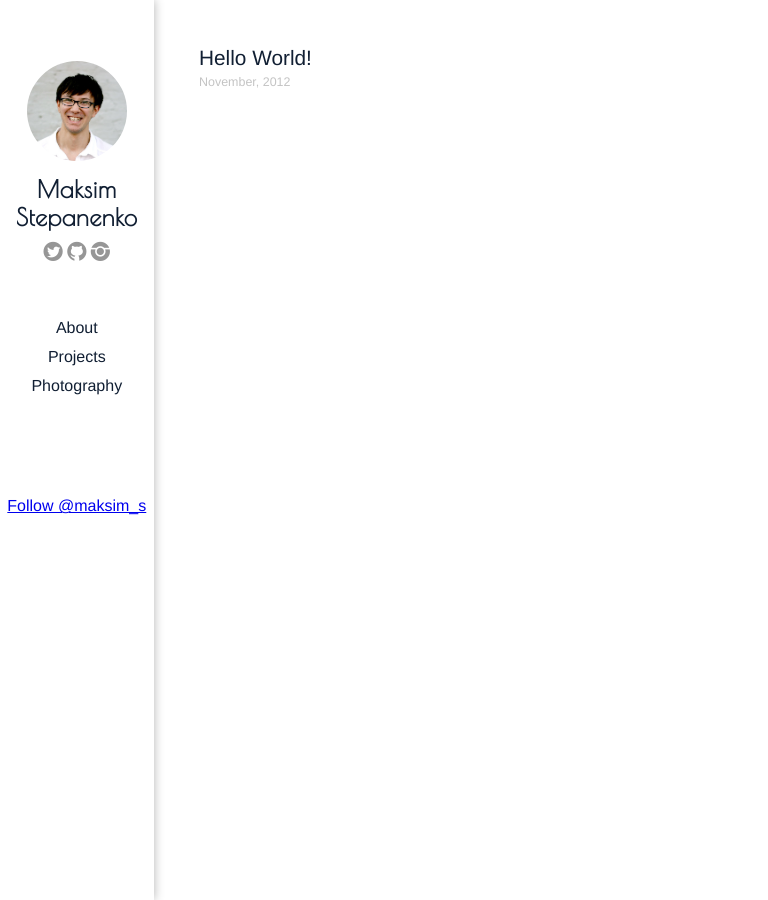
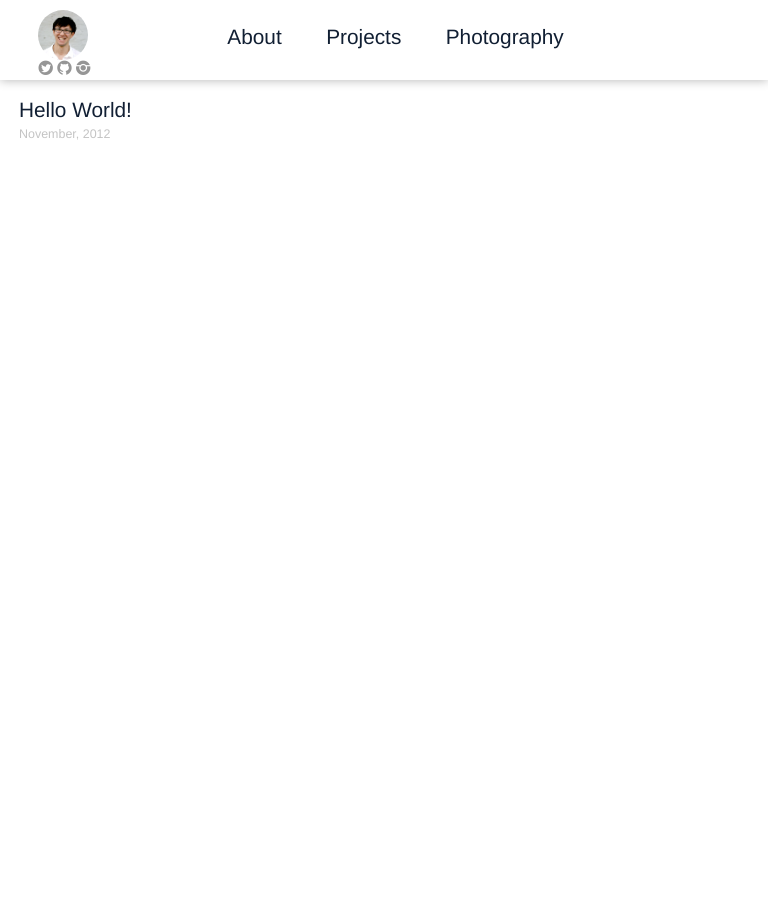
Before and after one commit to maksim-s/maksim-s.github.com, a Jekyll site: the page built from index.html, in a window 768 px wide. Built offline with Jekyll 4.4.1, drawn with Linux system fonts in a browser that asks for light colours; comment, search, counter and statistics services are not loaded.

Commit message:
removing twitter for now

```diff
--- a/_layouts/layout.html
+++ b/_layouts/layout.html
@@ -48,7 +48,7 @@
         <a href="https://github.com/maksim-s"><i class="ss-icon ss-social-circle">&#xF671;</i></a>
         <a href="http://instagram.com/maksim_s"><i class="ss-icon ss-social-circle">&#xF641;</i></a>
       </section>
-<script>!function(d,s,id){var js,fjs=d.getElementsByTagName(s)[0];if(!d.getElementById(id)){js=d.createElement(s);js.id=id;js.src="//platform.twitter.com/widgets.js";fjs.parentNode.insertBefore(js,fjs);}}(document,"script","twitter-wjs");</script>
+<script>!function(d,s,id){var js,fjs=d.getelementsbytagname(s)[0];if(!d.getelementbyid(id)){js=d.createelement(s);js.id=id;js.src="//platform.twitter.com/widgets.js";fjs.parentnode.insertbefore(js,fjs);}}(document,"script","twitter-wjs");</script>
       <div class="sidebar-nav">
         <ul>
           <li><a href="/about">About</a></li>
@@ -56,9 +56,9 @@
           <li><a href="/photography">Photography</a></li>
         </ul>
       </div>
-      <div class="sidebar-twitter-button">
-        <a href="https://twitter.com/maksim_s" class="twitter-follow-button" data-show-count="false">Follow @maksim_s</a>
-      </div>
+      <!--div class="sidebar-twitter-button">
+        <a href="https://twitter.com/maksim_s" class="twitter-follow-button" data-show-count="false">@maksim_s</a>
+      </div-->
     </header>
     {{ content }}
   </body>
--- a/css/main.css
+++ b/css/main.css
@@ -9,7 +9,7 @@ body {
   top: 0;
   bottom: 0;
   right: auto;
-  width: 20%;
+  width: 12%;
   font-family: Helvetica, sans-serif;
   box-shadow: 0 0px 10px rgba(0, 0, 0, 0.3);
   text-align: center;
@@ -17,14 +17,14 @@ body {
 
 .sidebar-avatar {
   position: relative;
-  width: 120px;
-  height: 120px;
+  width: 76px;
+  height: 76px;
   display: inline-block;
   margin: auto;
-  margin-top: 40%;
-  -moz-border-radius: 60px;
-  -webkit-border-radius: 60px;
-  border-radius: 60px;
+  margin-top: 100%;
+  -moz-border-radius: 38px;
+  -webkit-border-radius: 38px;
+  border-radius: 38px;
 }
 
 .profile-photo {
@@ -35,7 +35,7 @@ body {
 
 .sidebar-name {
   font-family: 'Poiret One', sans-serif;
-  font-size: 2em;
+  font-size: 1.5em;
   font-weight: 900;
   letter-spacing: 1px;
   margin: auto;
@@ -54,7 +54,7 @@ body {
 
 .sidebar-social a {
   text-decoration: none;
-  font-size: 1.2em;
+  font-size: 1.1em;
   color: #969696;
 }
 
@@ -75,7 +75,7 @@ body {
   padding: 3px 0;
   font-family: Helvetica, sans-serif;
   color: #111F33;
-  font-size: 1.3em;
+  font-size: 1.1em;
   display: block;
   text-decoration: none;
 }
@@ -96,7 +96,7 @@ body {
 
 .content {
   width: 70%;
-  margin-left: 25%;
+  margin-left: 20%;
   margin-bottom: 5%;
   margin-top: 5%;
 }
@@ -248,32 +248,13 @@ body {
 .content #galleria {
   width: 100%;
 }
-@media screen and (max-width: 900px) and (min-width: 780px) {
+@media screen and (max-width: 1200px) and (min-width: 1100px) {
   .sidebar .sidebar-avatar {
-    width: 110px;
-    height: 110px;
-    -moz-border-radius: 55px;
-    -webkit-border-radius: 55px;
-    border-radius: 55px;
-  }
-  .sidebar .sidebar-name {
-    letter-spacing: 0.5px;
-    font-size: 1.75em;
-  }
-  .sidebar .sidebar-nav a {
-    padding: 2px 0;
-    font-size: 1.1em;
-  }
-
-}
-
-@media screen and (max-width: 780px) and (min-width: 670px) {
-  .sidebar .sidebar-avatar {
-    width: 100px;
-    height: 100px;
-    -moz-border-radius: 50px;
-    -webkit-border-radius: 50px;
-    border-radius: 50px;
+    width: 76px;
+    height: 76px;
+    -moz-border-radius: 38px;
+    -webkit-border-radius: 38px;
+    border-radius: 38px;
   }
   .sidebar .sidebar-name {
     letter-spacing: 0.5px;
@@ -285,7 +266,94 @@ body {
   }
 
 }
-@media screen and (max-width: 670px) and (min-width: 200px) {
+
+@media screen and (max-width: 1100px) and (min-width: 950px) {
+  .sidebar .sidebar-avatar {
+    width: 70px;
+    height: 70px;
+    -moz-border-radius: 35px;
+    -webkit-border-radius: 35px;
+    border-radius: 35px;
+  }
+  .sidebar .sidebar-name {
+    letter-spacing: 0.5px;
+    font-size: 1.4em;
+  }
+  .sidebar .sidebar-nav a {
+    padding: 2px 0;
+    font-size: 1em;
+  }
+
+}
+@media screen and (max-width: 950px) and (min-width: 600px) {
+  .sidebar {
+    position: fixed;
+    height: 80px;
+    width: 100%;
+    box-shadow: 0 0px 10px rgba(0, 0, 0, 0.3);
+    background: rgba(255,255,255,0.95);
+    z-index: 1;
+  }
+  .sidebar .sidebar-avatar {
+    width: 50px;
+    height: 50px;
+    -moz-border-radius: 25px;
+    -webkit-border-radius: 25px;
+    border-radius: 25px;
+    margin: 10px 5px 0 5%;
+    position: fixed;
+    display: block;
+    z-index: 2;
+  }
+  .sidebar .sidebar-name {
+    display: none;
+  }
+
+  .content {
+    width: 92%;
+    margin-top: 90px;
+    margin-left: 8px;
+    position: relative;
+    z-index: 0;
+  }
+  .sidebar-social {
+    position: fixed;
+    margin: 60px 5px 0 5%;
+    z-index: 2;
+  }
+
+  .sidebar-social a {
+    font-size: 0.9em;
+  }
+
+  .sidebar-twitter-button {
+    display: none;
+  }
+
+  .sidebar-nav {
+    position: fixed;
+    margin: 20px 0 0 27%;
+    z-index: 2;
+  }
+
+  .sidebar-nav a {
+    padding: 5px;
+    font-size: 1.3em;
+  }
+  .sidebar-nav ul {
+    list-style-type: none;
+    margin: 0;
+    padding: 0;
+  }
+
+  .sidebar-nav ul li {
+    display: inline-block;
+    list-style-type: none;
+    padding-left: 15px;
+    padding-right: 15px;
+  }
+}
+@media screen and (max-width: 600px) and (min-width: 200px) {
   .sidebar {
     position: fixed;
     height: 80px;
@@ -339,7 +407,7 @@ body {
 
   .sidebar-nav a {
     padding: 5px;
-    font-size: 1em;
+    font-size: 1.1em;
   }
   .sidebar-nav ul {
     list-style-type: none;
```
